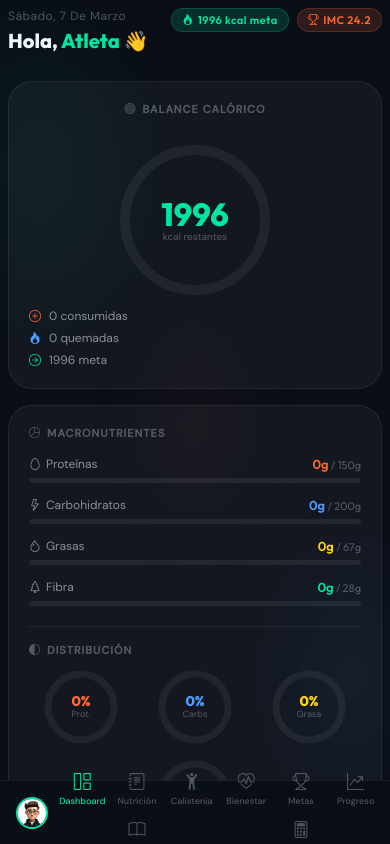
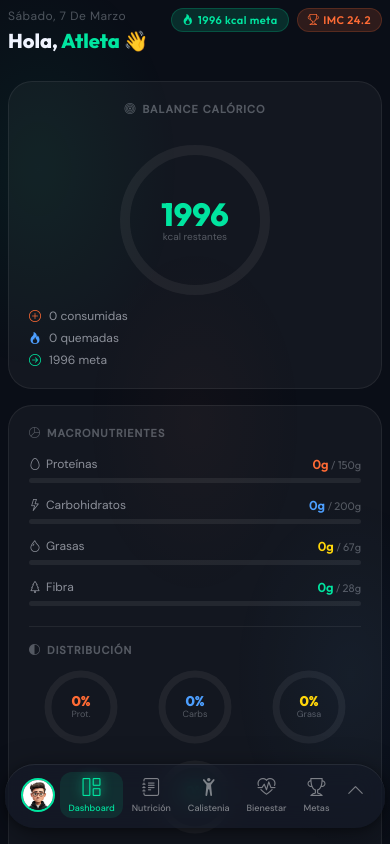
Before and after one commit to Yony1990/CALORIA, a React (Vite) app: page / in a window 390 px wide. Shown: the top 844 px of the page. Built offline with nearby package versions, Linux system fonts and the light colour scheme.

Commit message:
commit 4

```diff
--- a/src/components/Layout/Sidebar.css
+++ b/src/components/Layout/Sidebar.css
@@ -27,15 +27,12 @@
 .logo-icon {
   width: 50px;
   height: 40px;
-  /* background: linear-gradient(135deg, var(--accent-green), var(--accent-blue)); */
   border-radius: 12px;
   display: flex;
   align-items: center;
   justify-content: center;
   font-size: 18px;
   color: #0a0e17;
-  /* box-shadow: var(--shadow-glow-green); */
-
 }
 
 .logo-icon img {
@@ -44,6 +41,7 @@
   filter: drop-shadow(0 0 12px rgba(0, 229, 160, 0.6));
 }
 
+/* ── SIDEBAR NAV (desktop) ─────────────────────── */
 .sidebar-nav {
   flex: 1;
   width: 100%;
@@ -52,13 +50,6 @@
   align-items: center;
   justify-content: center;
   gap: 4px;
-  padding: 0px;
-}
-
-.sidebar-bottom {
-  width: 100%;
-  padding: 0 10px;
-
 }
 
 .nav-item {
@@ -78,7 +69,6 @@
   white-space: nowrap;
   overflow: hidden;
   position: relative;
-
 }
 
 .nav-item i {
@@ -113,9 +103,7 @@
   border: 1px solid rgba(0, 229, 160, 0.2);
 }
 
-.nav-item.active i {
-  color: var(--accent-green);
-}
+.nav-item.active i { color: var(--accent-green); }
 
 .nav-item.active::before {
   content: '';
@@ -130,11 +118,7 @@
   box-shadow: 0 0 8px var(--accent-green-glow);
 }
 
-/* MOBILE: Bottom navigation */
-
-
-
-/* Avatar card */
+/* ── AVATAR (desktop) ──────────────────────────── */
 .sidebar-profile {
   width: 100%;
   padding: 10px;
@@ -149,14 +133,9 @@
   margin-top: 8px;
 }
 
-.sidebar-profile:hover {
-  background: var(--bg-card-hover);
-}
+.sidebar-profile:hover { background: var(--bg-card-hover); }
 
-.sp-avatar-wrap {
-  position: relative;
-  flex-shrink: 0;
-}
+.sp-avatar-wrap { position: relative; flex-shrink: 0; }
 
 .sp-avatar {
   width: 40px;
@@ -165,28 +144,6 @@
   object-fit: cover;
   border: 2px solid var(--accent-green);
   display: block;
-}
-
-.sp-avatar-edit {
-  position: absolute;
-  bottom: -2px;
-  right: -2px;
-  width: 16px;
-  height: 16px;
-  border-radius: 50%;
-  background: var(--accent-green);
-  border: none;
-  color: #0a0e17;
-  font-size: 8px;
-  display: flex;
-  align-items: center;
-  justify-content: center;
-  cursor: pointer;
-  transition: transform 0.2s;
-}
-
-.sp-avatar-edit:hover {
-  transform: scale(1.2);
 }
 
 .sp-info {
@@ -220,14 +177,9 @@
   margin-top: 2px;
 }
 
-/* Ocultar en mobile */
-/* @media (max-width: 768px) {
-   .sidebar-profile {
-    width: min-content;
-   }
-   .sp-info {
-    display: none;
-   }
+/* ── MOBILE NAV ────────────────────────────────── */
+.mobile-nav {
+  display: none;
 }
 
 @media (max-width: 768px) {
@@ -236,173 +188,205 @@
     left: 0;
     right: 0;
     bottom: 0;
-    width: 100%;
-    height: 64px;
-    flex-direction: row;
-    padding: 0 8px;
+    width: 100% !important;
+    height: auto;
+    flex-direction: column;
+    padding: 0;
     border-right: none;
-    border-top: 1px solid var(--border);
+    border-top: none;
+    background: transparent;
+    backdrop-filter: none;
   }
 
-  .sidebar:hover {
-    width: 100%;
-  }
-
-  .sidebar-logo {
+  .sidebar-logo,
+  .sidebar-profile,
+  .sidebar-nav {
     display: none;
   }
 
-  .sidebar-nav {
-    flex-direction: row;
-    justify-content: space-around;
-    align-items: center;
+  .mobile-nav {
+    display: flex;
+    flex-direction: column;
+    width: 100%;
+    padding: 0 5px 16px;
     gap: 0;
-    padding: 0;
+    position: relative;
   }
 
-  .sidebar-bottom {
-    display: none;
+  /* ── Fila secundaria — sale desde DETRÁS de la principal ── */
+  .mobile-nav-secondary {
+
+
+    width: calc(100% - 42px); /* ← menos ancha */
+    align-self: center;
+
+
+    background: rgba(20, 26, 40, 0.55);
+    backdrop-filter: blur(12px);
+    -webkit-backdrop-filter: blur(12px);
+    /* border: 1px solid rgba(255,255,255,0.08); */
+    border-bottom: none;
+    border-radius: 30px;
+
+    display: flex;
+    flex-direction: row;
+    align-items: center;
+    justify-content: space-around;
+    padding: 0 8px;
+    max-height: 0;
+    overflow: hidden;
+    opacity: 0;
+    transform: translateY(10px);
+    z-index: 99; /* detrás de la principal */
+    transition: max-height 0.4s cubic-bezier(0.4, 0, 0.2, 1),
+                opacity 0.35s ease,
+                transform 0.35s ease,
+                padding 0.3s ease;
+    box-shadow: 0 8px 32px rgba(0,0,0,0.4),
+                0 2px 8px rgba(0,0,0,0.3),
+                inset 0 1px 0 rgba(255,255,255,0.08);
   }
 
-  .nav-item {
-    flex-direction: column;
-    gap: 3px;
-    padding: 6px 12px;
-    font-size: 10px;
-    border-radius: 8px;
+  .mobile-nav-secondary.open {
+    max-height: 64px;
+    opacity: 1;
+    padding: 6px 8px;
+    transform: translateY(10px);
   }
 
-  .nav-item i {
-    font-size: 20px;
-    width: auto;
+  /* ── Fila principal — flotante cristal, siempre delante ── */
+  .mobile-nav-primary {
+    display: flex;
+    flex-direction: row;
+    align-items: center;
+    justify-content: space-around;
+    padding: 8px 12px 10px;
+    /* background: rgba(30, 38, 58, 0.65); */
+    background: rgba(20, 26, 40, 0.55);
+    /* backdrop-filter: blur(24px) saturate(180%); */
+    backdrop-filter: blur(12px);
+    /* -webkit-backdrop-filter: blur(24px) saturate(180%); */
+    -webkit-backdrop-filter: blur(12px);
+    /* border: 1px solid rgba(255,255,255,0.12); */
+    border-radius: 30px;
+    width: 100%;
+    position: relative;
+    z-index: 100; /* siempre delante */
+    box-shadow: 0 8px 32px rgba(0,0,0,0.4),
+                0 2px 8px rgba(0,0,0,0.3),
+                inset 0 1px 0 rgba(255,255,255,0.08);
   }
 
-  .nav-label {
-    opacity: 1;
-    transform: none;
-    font-size: 10px;
-    font-weight: 500;
+  /* Avatar siempre visible */
+  .mobile-nav-avatar-btn {
+    display: flex;
+    align-items: center;
+    justify-content: center;
+    padding: 2px 4px;
+    background: none;
+    border: none;
+    cursor: pointer;
+    flex-shrink: 0;
   }
 
-  .sidebar:hover .nav-label {
-    opacity: 1;
-    transform: none;
+  .mobile-avatar-img {
+    width: 34px;
+    height: 34px;
+    border-radius: 50%;
+    object-fit: cover;
+    border: 2px solid var(--accent-green);
+    display: block;
+    transition: filter 0.2s, box-shadow 0.2s;
   }
 
-  .nav-item.active::before {
-    display: none;
+  .mobile-nav-avatar-btn.active .mobile-avatar-img {
+    box-shadow: 0 0 10px var(--accent-green);
   }
 
-  .nav-item.active {
-    background: transparent;
+  /* Items */
+  .mobile-nav-item {
+    display: flex;
+    flex-direction: column;
+    align-items: center;
+    gap: 2px;
+    padding: 4px 8px;
+    background: none;
     border: none;
-    color: var(--accent-green);
-  }
-} */
-
-
-@media (max-width: 768px) {
-  .sidebar {
-    top: auto;
-    left: 0;
-    right: 0;
-    bottom: 0;
-    width: 100%;
-    height: auto;
-    flex-direction: column;
-    padding: 6px 8px 8px;
-    border-right: none;
-    border-top: 1px solid var(--border);
+    color: rgba(255,255,255,0.45);
+    cursor: pointer;
+    font-size: 9px;
+    font-family: var(--font-body);
+    font-weight: 500;
+    border-radius: 12px;
+    transition: all 0.2s;
+    white-space: nowrap;
   }
 
-  .sidebar {
-    top: auto;
-    left: 0;
-    right: 0;
-    bottom: 0;
-    width: 100%;
-    height: 64px;
-    flex-direction: row;
-    padding: 0 8px;
-    border-right: none;
-    border-top: 1px solid var(--border);
+  .mobile-nav-item i {
+    font-size: 18px;
+    display: block;
   }
 
-  .sidebar:hover {
-    width: 100%;
+  .mobile-nav-item.active {
+    color: var(--accent-green);
+    background: rgba(0, 229, 160, 0.1);
   }
 
-  .sidebar-logo {
-    display: none;
+  .mobile-nav-item.active i {
+    filter: drop-shadow(0 0 6px var(--accent-green));
   }
 
-  .sidebar-nav {
-    flex-direction: row;
-    flex-wrap: wrap;
-    justify-content: space-around;
+  /* Botón expandir */
+  .mobile-nav-expand {
+    display: flex;
+    flex-direction: column;
     align-items: center;
-    gap: 2px;
-    padding: 0;
-    width: 100%;
+    justify-content: center;
+    padding: 4px 8px;
+    background: none;
+    border: none;
+    cursor: pointer;
+    position: relative;
+    color: rgba(255,255,255,0.45);
+    border-radius: 12px;
+    transition: color 0.2s;
   }
 
-  .nav-item {
-    flex-direction: column;
-    gap: 2px;
-    padding: 5px 8px;
-    font-size: 10px;
-    border-radius: 8px;
-    flex: 0 0 calc(16.66% - 4px);
-    min-width: 50px;
-    align-items: center;
-    justify-content: center;
-  }
-
-  .nav-item i {
-    font-size: 17px;
-    width: auto;
-  }
-
-  .nav-label {
-    opacity: 1;
-    transform: none;
-    font-size: 9px;
-    font-weight: 500;
-    text-align: center;
-  }
-
-  .sidebar:hover .nav-label {
-    opacity: 1;
-    transform: none;
-  }
-
-  .nav-item.active::before {
-    display: none;
-  }
-
-  .nav-item.active {
-    background: transparent;
-    border: none;
+  .mobile-nav-expand.secondary-active {
     color: var(--accent-green);
   }
 
-  .sidebar-bottom {
-    display: none;
+  .expand-arrow {
+    font-size: 18px;
+    display: block;
+    animation: bounceUp 1.6s ease-in-out infinite;
+    transition: transform 0.3s ease;
   }
 
-  .sidebar-profile {
-    width: auto;
-    border-top: none;
-    padding: 4px 8px;
-    margin-top: 0;
+  .mobile-nav-expand.open .expand-arrow {
+    transform: rotate(180deg);
+    animation: none;
   }
 
-  .sp-info {
-    display: none;
+  @keyframes bounceUp {
+    0%, 100% { transform: translateY(0);    opacity: 0.45; }
+    50%       { transform: translateY(-4px); opacity: 1;    }
   }
 
-  .sp-avatar {
-    width: 32px;
-    height: 32px;
+  .expand-dot {
+    position: absolute;
+    top: 3px;
+    right: 6px;
+    width: 6px;
+    height: 6px;
+    border-radius: 50%;
+    background: var(--accent-green);
+    box-shadow: 0 0 6px var(--accent-green);
+    animation: pulse 2s ease-in-out infinite;
+  }
+
+  @keyframes pulse {
+    0%, 100% { transform: scale(1);   opacity: 1;   }
+    50%       { transform: scale(1.4); opacity: 0.6; }
   }
 }
--- a/src/components/Layout/Sidebar.jsx
+++ b/src/components/Layout/Sidebar.jsx
@@ -1,17 +1,19 @@
-import { useRef } from 'react';
+import { useRef, useState } from 'react';
 import './Sidebar.css';
-import logo from '../../assets/img/logo.png'
+import logo from '../../assets/img/logo.png';
 
+const navItemsPrimary = [
+  { id: 'dashboard',  icon: 'bi-grid-1x2',       label: 'Dashboard'  },
+  { id: 'nutrition',  icon: 'bi-journal-text',   label: 'Nutrición'  },
+  { id: 'calistenia', icon: 'bi-person-arms-up', label: 'Calistenia' },
+  { id: 'bienestar',  icon: 'bi-heart-pulse',    label: 'Bienestar'  },
+  { id: 'metas',      icon: 'bi-trophy',         label: 'Metas'      },
+];
 
-const navItems = [
-  { id: 'dashboard',  icon: 'bi-grid-1x2',         label: 'Dashboard'  },
-  { id: 'nutrition',  icon: 'bi-journal-text',     label: 'Nutrición'  },
-  { id: 'calistenia', icon: 'bi-person-arms-up',   label: 'Calistenia' },
-  { id: 'bienestar',  icon: 'bi-heart-pulse',      label: 'Bienestar'  },
-  { id: 'metas',      icon: 'bi-trophy',           label: 'Metas'      },
-  { id: 'tracking',   icon: 'bi-graph-up-arrow',   label: 'Progreso'   },
-  { id: 'recetas',    icon: 'bi-book',             label: 'Recetas' },
-  { id: 'calculadora', icon: 'bi-calculator', label: 'Calculadora' },
+const navItemsSecondary = [
+  { id: 'tracking',    icon: 'bi-graph-up-arrow', label: 'Progreso'     },
+  { id: 'recetas',     icon: 'bi-book',           label: 'Recetas'      },
+  { id: 'calculadora', icon: 'bi-calculator',     label: 'Calculadora'  },
 ];
 
 const slogans = {
@@ -22,6 +24,7 @@ const slogans = {
 
 export default function Sidebar({ activePage, setActivePage, profile, onAvatarChange }) {
   const fileRef = useRef(null);
+  const [expanded, setExpanded] = useState(false);
 
   const avatarSrc = profile.avatar
     ? profile.avatar
@@ -37,16 +40,19 @@ export default function Sidebar({ activePage, setActivePage, profile, onAvatarCh
     reader.readAsDataURL(file);
   };
 
+  const isSecondaryActive = navItemsSecondary.some(i => i.id === activePage);
+  const allNavItems = [...navItemsPrimary, ...navItemsSecondary];
+
   return (
     <aside className="sidebar">
+      {/* Logo — solo desktop */}
       <div className="sidebar-logo">
         <div className="logo-icon">
-          {/* <i className="bi bi-lightning-charge-fill"></i> */}
           <img src={logo} alt="img logo" />
         </div>
       </div>
 
-      {/* Avatar card */}
+      {/* Avatar card — solo desktop */}
       <div className="sidebar-profile" onClick={() => setActivePage('profile')}>
         <div className="sp-avatar-wrap">
           <img src={avatarSrc} alt="avatar" className="sp-avatar" />
@@ -57,8 +63,9 @@ export default function Sidebar({ activePage, setActivePage, profile, onAvatarCh
         </div>
       </div>
 
+      {/* Nav desktop */}
       <nav className="sidebar-nav">
-        {navItems.map((item) => (
+        {allNavItems.map((item) => (
           <button
             key={item.id}
             className={`nav-item ${activePage === item.id ? 'active' : ''}`}
@@ -71,7 +78,59 @@ export default function Sidebar({ activePage, setActivePage, profile, onAvatarCh
         ))}
       </nav>
 
+      {/* ── MOBILE BOTTOM NAV ─────────────────────────── */}
+      {/* ── MOBILE BOTTOM NAV ─────────────────────────── */}
+<div className="mobile-nav">
 
+  {/* Fila secundaria — se expande hacia arriba */}
+  <div className={`mobile-nav-secondary ${expanded ? 'open' : ''}`}>
+    {navItemsSecondary.map(item => (
+      <button
+        key={item.id}
+        className={`mobile-nav-item ${activePage === item.id ? 'active' : ''}`}
+        onClick={() => { setActivePage(item.id); setExpanded(false); }}
+      >
+        <i className={`bi ${item.icon}`}></i>
+        <span>{item.label}</span>
+      </button>
+    ))}
+  </div>
+
+  {/* Fila principal — avatar siempre visible */}
+  <div className="mobile-nav-primary">
+
+    {/* Avatar siempre primero */}
+    <button
+      className={`mobile-nav-avatar-btn ${activePage === 'profile' ? 'active' : ''}`}
+      onClick={() => { setActivePage('profile'); setExpanded(false); }}
+    >
+      <img src={avatarSrc} alt="avatar" className="mobile-avatar-img" />
+    </button>
+
+    {navItemsPrimary.map(item => (
+      <button
+        key={item.id}
+        className={`mobile-nav-item ${activePage === item.id ? 'active' : ''}`}
+        onClick={() => { setActivePage(item.id); setExpanded(false); }}
+      >
+        <i className={`bi ${item.icon}`}></i>
+        <span>{item.label}</span>
+      </button>
+    ))}
+
+    {/* Flecha expandir */}
+    <button
+      className={`mobile-nav-expand ${expanded ? 'open' : ''} ${isSecondaryActive ? 'secondary-active' : ''}`}
+      onClick={() => setExpanded(!expanded)}
+    >
+      <i className="bi bi-chevron-up expand-arrow"></i>
+      {isSecondaryActive && !expanded && <span className="expand-dot"></span>}
+    </button>
+
+  </div>
+</div>
+
+      <input ref={fileRef} type="file" accept="image/*" style={{ display:'none' }} onChange={handleFile} />
     </aside>
   );
 }
```
